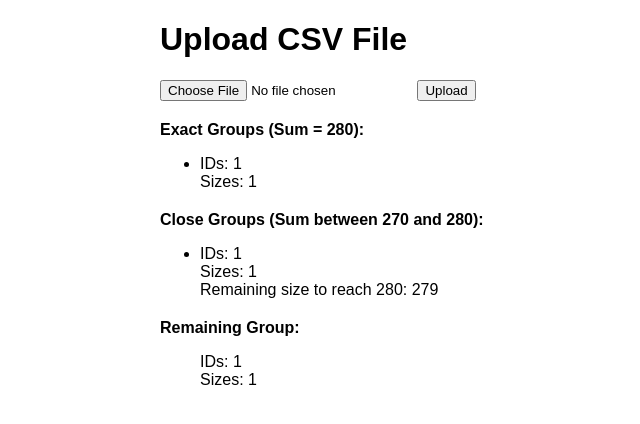
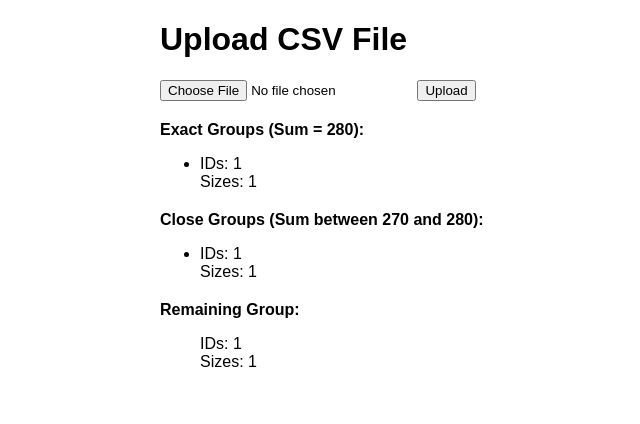
Before and after one commit to vinayak1421/project, a Flask app: template templates/index.html in a window 1280 px wide. Shown: the top 424 px of the page, without its empty margins (180-820 px from the left). Run offline with Flask 3, Linux system fonts and the light colour scheme; the template is opened without the code that fills it: most values are stand-ins (such as "Sample title", 1, 10 or a date in 2020).

Commit message:
Update index.html

```diff
--- a/templates/index.html
+++ b/templates/index.html
@@ -46,8 +46,7 @@
                     {% for group in close_groups %}
                         <li>
                             IDs: {{ group | map(attribute='id') | join(', ') }}<br>
-                            Sizes: {{ group | map(attribute='size') | join(', ') }}<br>
-                            Remaining size to reach 280: {{ 280 - (group | map(attribute='size') | sum) }}
+                            Sizes: {{ group | map(attribute='size') | join(', ') }}
                         </li>
                     {% endfor %}
                 </ul>
```
